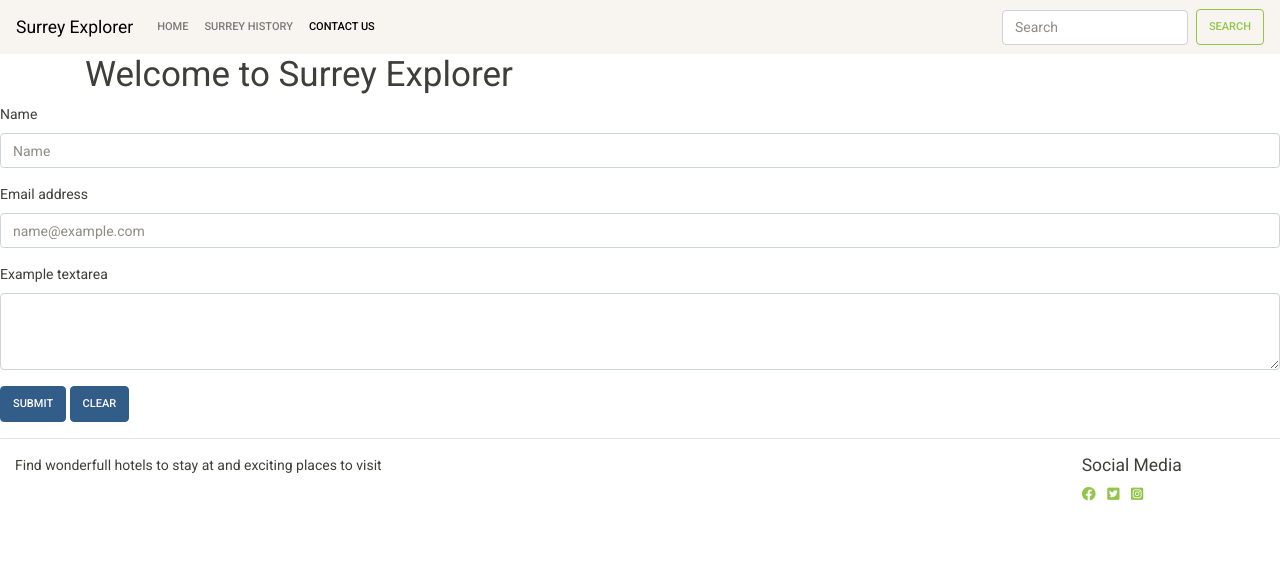
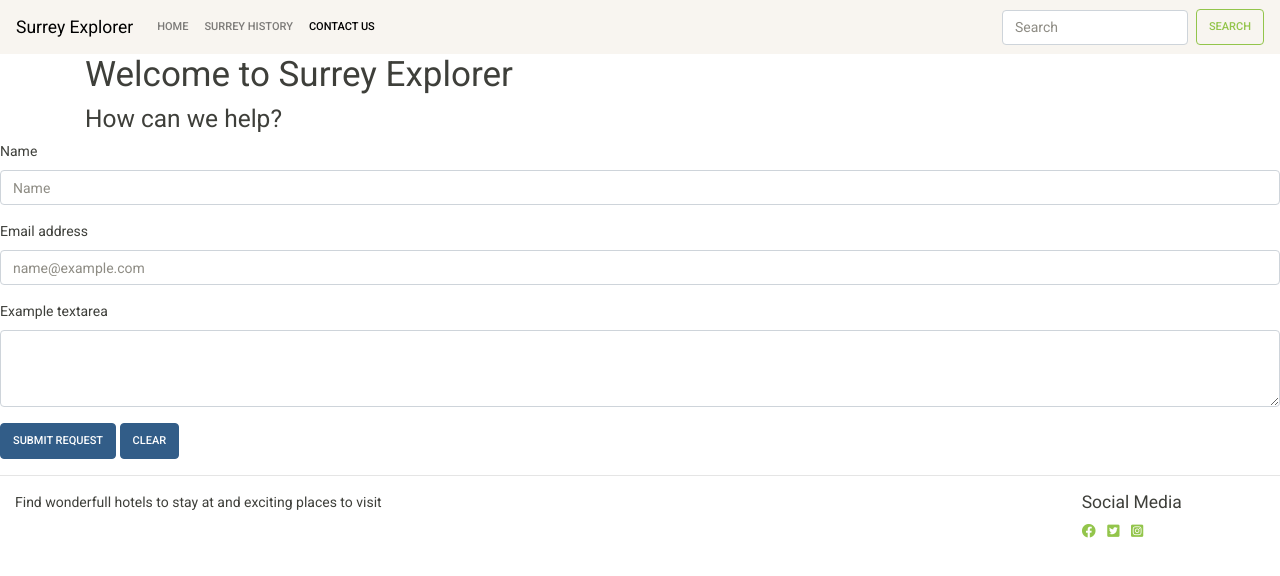
Before and after one commit to paulday966/milestone2, a plain HTML site: page contact-us.html in a window 1280 px wide. Drawn offline with nearby package versions, Linux system fonts and the light colour scheme.

Commit message:
Added sub page heading inside row and col, sub page heaading comment and renamed submit button to submit request

```diff
--- a/contact-us.html
+++ b/contact-us.html
@@ -38,7 +38,17 @@
             </div>
         </div>
     </div>
-
+    <!-- Sub page Heading -->
+    <div class="container">
+        <div class="row">
+            <div class="col-12">
+                <div class="subpage-header">
+                    <h3 class="page-title">How can we help?</h3>
+                </div>
+            </div>
+        </div>
+    </div>
+<section class="contact-form">
 <form>
     <div class="form-group">
     <label for="usersname">Name</label>
@@ -54,8 +64,9 @@
   </div>
 </form>
 
-<button type="button" class="btn btn-primary">Submit</button>
+<button type="button" class="btn btn-primary">Submit request</button>
 <button type="button" class="btn btn-primary">Clear</button>
+</section>
 <hr>
 <footer class="container-fluid">
                 <div id="footer-info">
```
